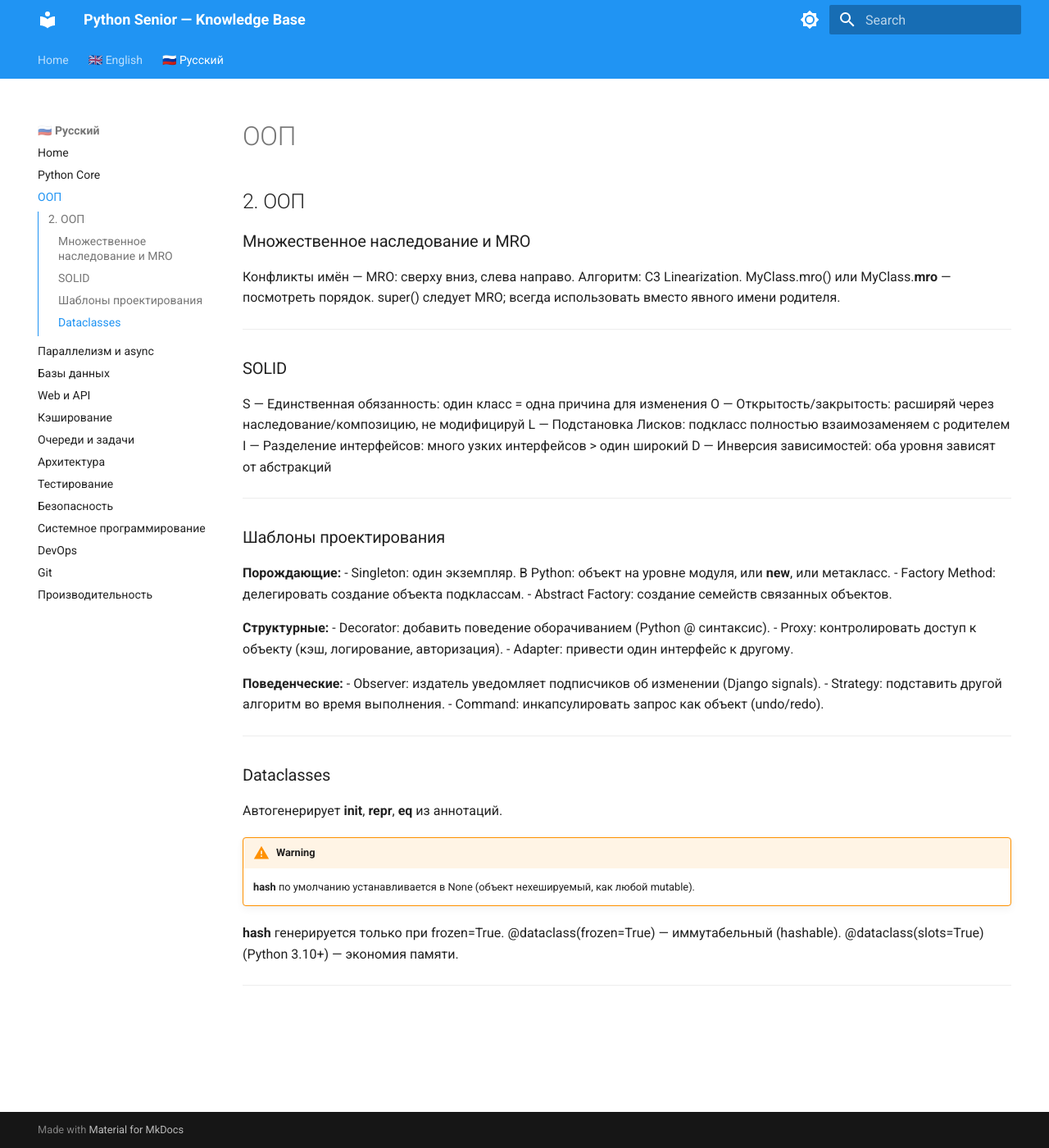
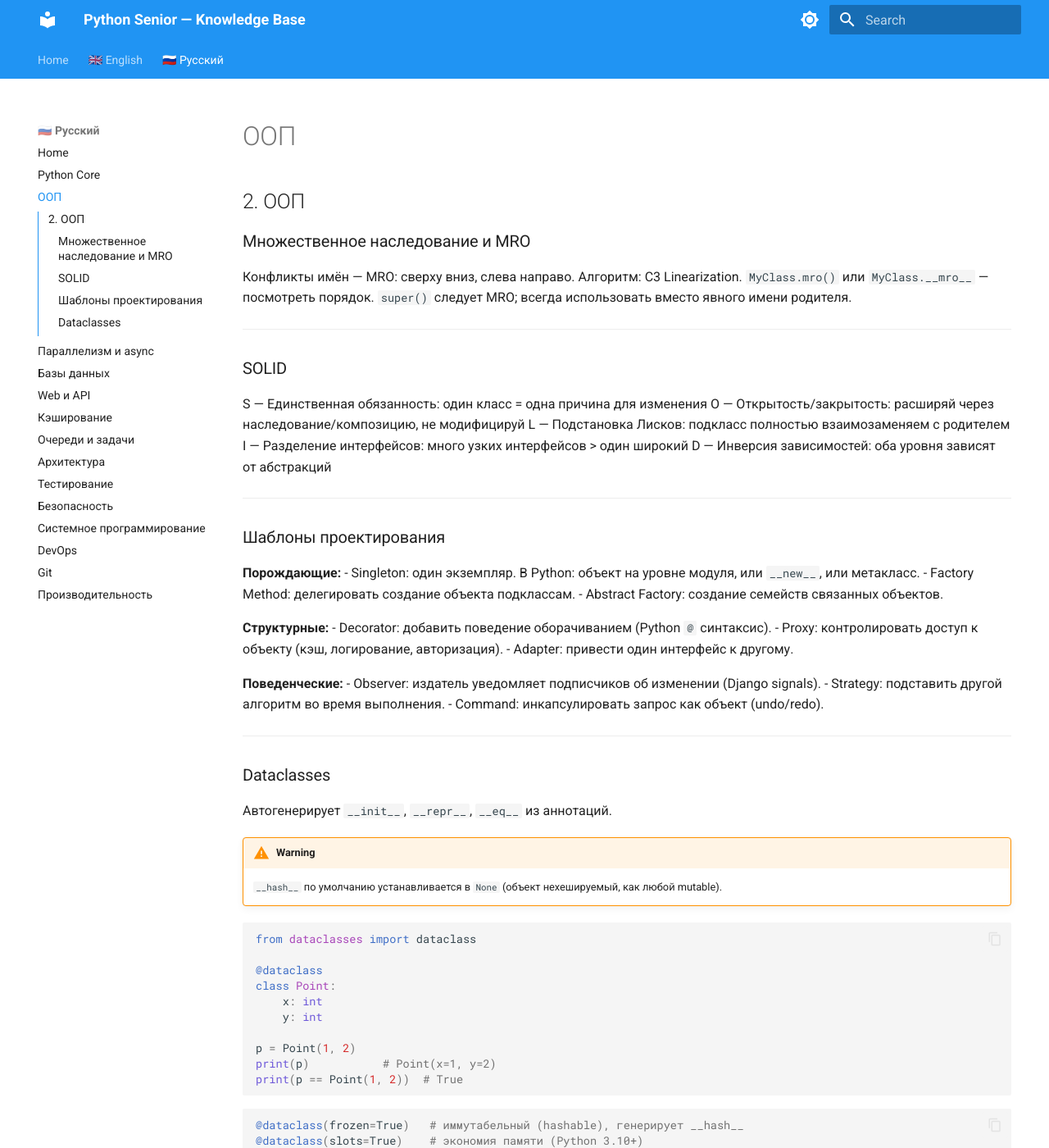
Before and after one commit to spiritEcosse/senior-kb, an MkDocs documentation site: the page built from docs/oop.md, in a window 1280 px wide and 1400 px high. Shown: the whole window at 82% size. Built offline with MkDocs 1.6.1 and Material for MkDocs 9.7.7, drawn with Linux system fonts in a browser that asks for light colours.

Commit message:
fix: wrap bare code in fences in docs/oop.md

````diff
--- a/docs/oop.md
+++ b/docs/oop.md
@@ -3,8 +3,8 @@
 ### Множественное наследование и MRO
 
 Конфликты имён — MRO: сверху вниз, слева направо. Алгоритм: C3 Linearization.
-MyClass.mro() или MyClass.__mro__ — посмотреть порядок.
-super() следует MRO; всегда использовать вместо явного имени родителя.
+`MyClass.mro()` или `MyClass.__mro__` — посмотреть порядок.
+`super()` следует MRO; всегда использовать вместо явного имени родителя.
 
 ---
 
@@ -21,12 +21,12 @@ D — Инверсия зависимостей: оба уровня завис
 ### Шаблоны проектирования
 
 **Порождающие:**
-- Singleton: один экземпляр. В Python: объект на уровне модуля, или __new__, или метакласс.
+- Singleton: один экземпляр. В Python: объект на уровне модуля, или `__new__`, или метакласс.
 - Factory Method: делегировать создание объекта подклассам.
 - Abstract Factory: создание семейств связанных объектов.
 
 **Структурные:**
-- Decorator: добавить поведение оборачиванием (Python @ синтаксис).
+- Decorator: добавить поведение оборачиванием (Python `@` синтаксис).
 - Proxy: контролировать доступ к объекту (кэш, логирование, авторизация).
 - Adapter: привести один интерфейс к другому.
 
@@ -39,12 +39,27 @@ D — Инверсия зависимостей: оба уровня завис
 
 ### Dataclasses
 
-Автогенерирует __init__, __repr__, __eq__ из аннотаций.
+Автогенерирует `__init__`, `__repr__`, `__eq__` из аннотаций.
+
 !!! warning
-    __hash__ по умолчанию устанавливается в None (объект нехешируемый, как любой mutable).
+    `__hash__` по умолчанию устанавливается в `None` (объект нехешируемый, как любой mutable).
 
-__hash__ генерируется только при frozen=True.
-@dataclass(frozen=True) — иммутабельный (hashable).
-@dataclass(slots=True) (Python 3.10+) — экономия памяти.
+```python
+from dataclasses import dataclass
+
+@dataclass
+class Point:
+    x: int
+    y: int
+
+p = Point(1, 2)
+print(p)           # Point(x=1, y=2)
+print(p == Point(1, 2))  # True
+```
+
+```python
+@dataclass(frozen=True)   # иммутабельный (hashable), генерирует __hash__
+@dataclass(slots=True)    # экономия памяти (Python 3.10+)
+```
 
 ---
````
